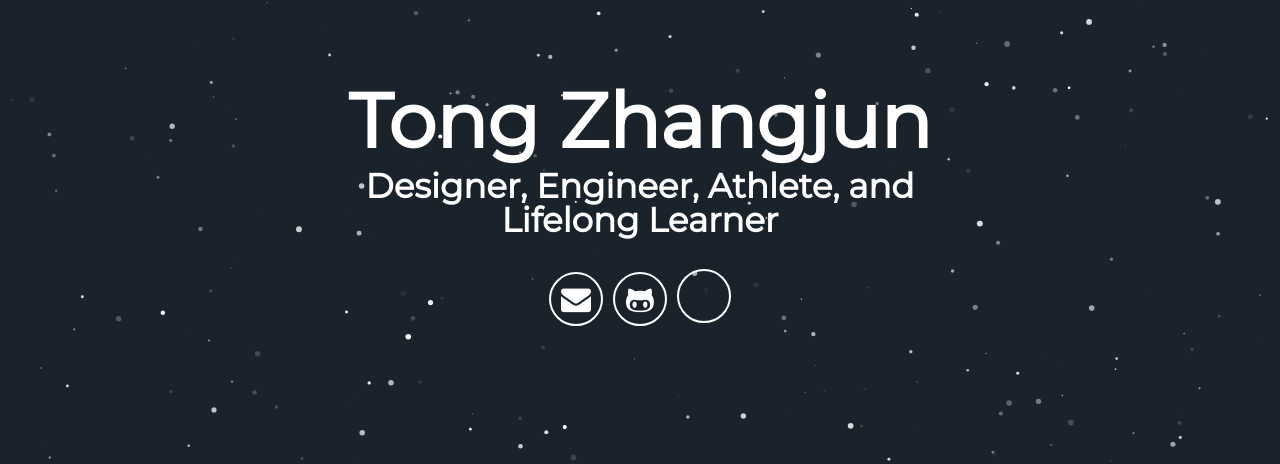
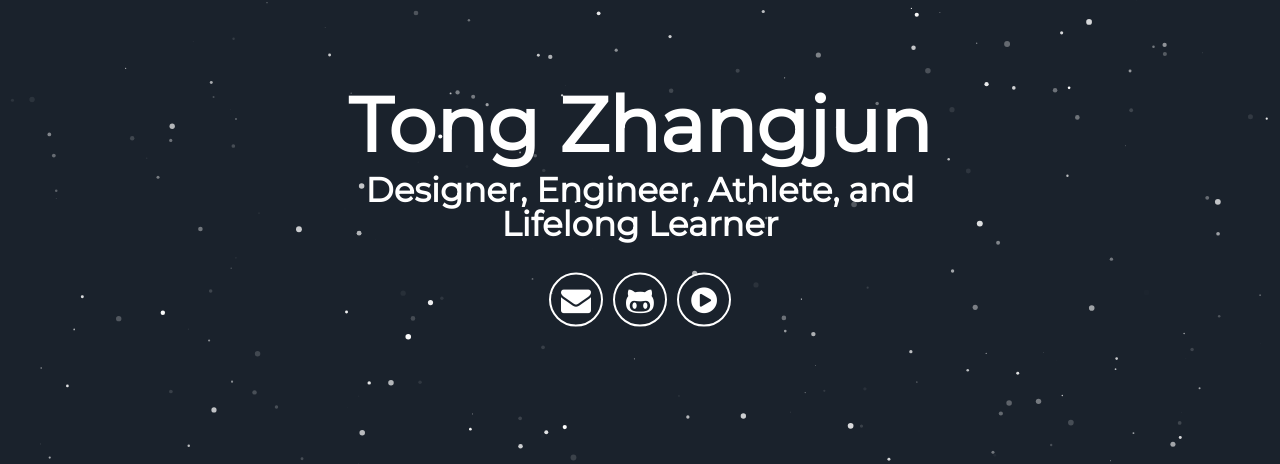
Before and after one commit to tongzhangjun/tongzhangjun.github.io, a Jekyll site: the page built from index.html, in a window 1280 px wide. Shown: the part 276-740 px from the top of the page. Built offline with Jekyll 4.4.1, drawn with Linux system fonts in a browser that asks for light colours; some web fonts are replaced.

Commit message:
Update header.html

```diff
--- a/_includes/header.html
+++ b/_includes/header.html
@@ -25,7 +25,7 @@
         <a aria-label="My Github" target="_blank" href="https://github.com/{{ site.github_username }}"><i class="icon fa fa-github-alt" aria-hidden="true"></i></a>
         {% endif %}
         <!--注释：我在这里项加一个新图标，但不希望再配置其他文件-->
-        <a aria-label="My TED" target="_blank" href="https://www.ted.com"><i class="icon fa fa-video" aria-hidden="true"></i></a>
+        <a aria-label="My TED" target="_blank" href="https://www.ted.com"><i class="icon fa fa-play-circle" aria-hidden="true"></i></a>
         <!--注释开始
         {% if site.medium_username %}
         <a aria-label="My Medium" target="_blank" href="https://medium.com/{{ site.medium_username }}"><i class="icon fa fa-medium" aria-hidden="true"></i></a>
```
